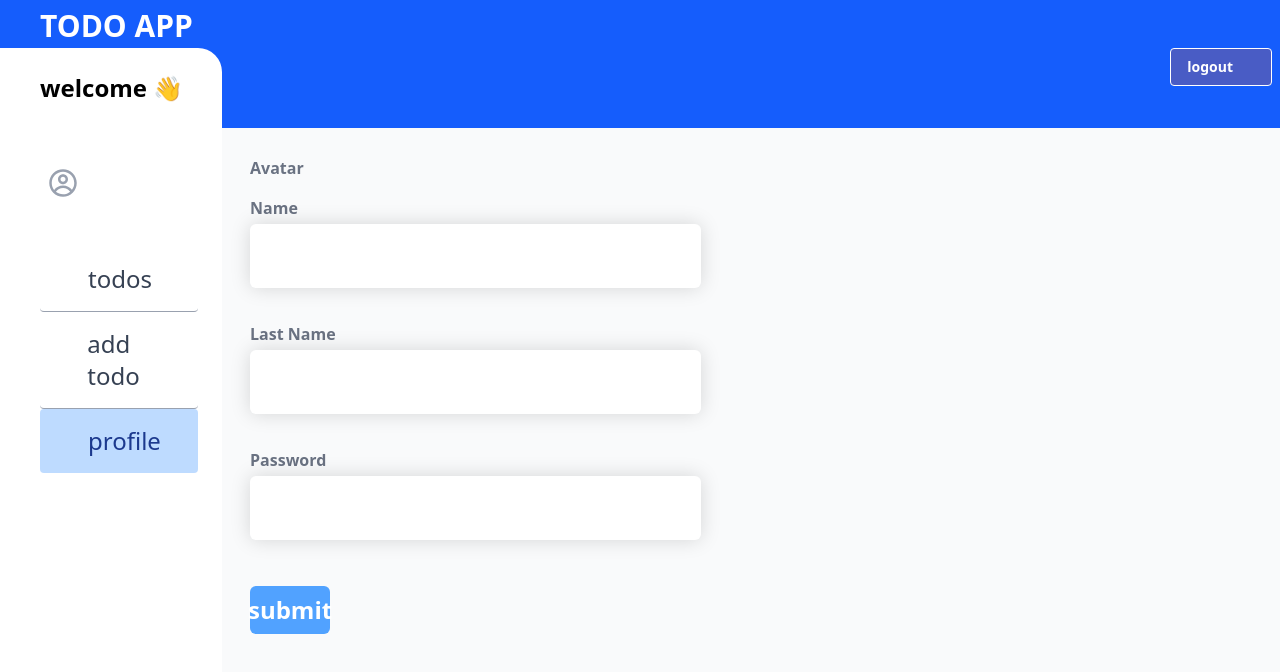
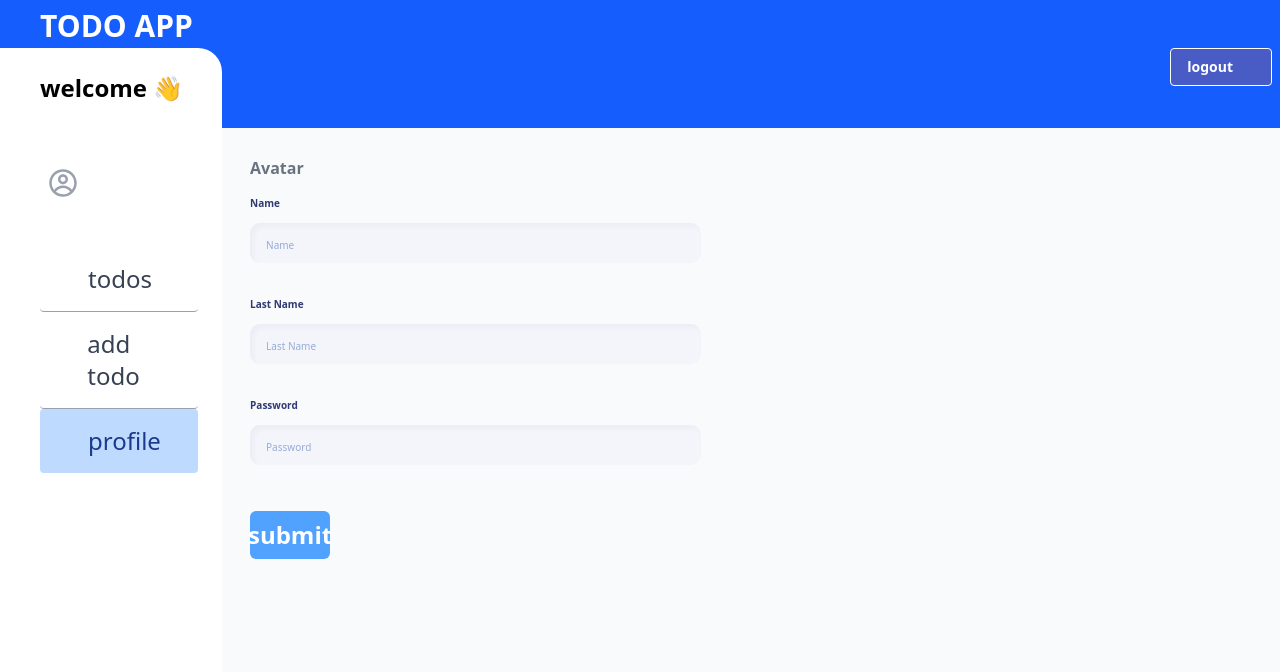
Before and after one commit to shahryar78f/todo-app, a Next.js app: page /profile in a window 1280 px wide. Shown: the top 672 px of the page. Built offline with nearby package versions, Linux system fonts and the light colour scheme; no server answers; sample sign-in values are in the browser's storage; some icons are missing.

Commit message:
refactor: Integrate `Input` component in `ProfileForm` for improved input handling and UI consistency

```diff
--- a/src/app/profile/_components/ProfileForm.tsx
+++ b/src/app/profile/_components/ProfileForm.tsx
@@ -8,6 +8,7 @@ import { toast } from 'react-toastify';
 import { ProfileFormData, profileSchema } from './schema';
 import Image from 'next/image';
 import Button from '@/components/ui/Button';
+import Input from '@/components/ui/Input';
 
 interface ProfileFormProps {
   defaultValues?: {
@@ -124,38 +125,29 @@ function ProfileForm({ defaultValues, editMode = false, onCancel }: ProfileFormP
       </div>
       <div className="flex flex-col gap-3">
         <div className="flex flex-col gap-1">
-          <label htmlFor="name" className="text-gray-500 text-base font-semibold">
-            Name
-          </label>
-          <input
+          <Input
+            label="Name"
             type="text"
-            id="name"
-            className="bg-white shadow-[0_0_20px_rgba(0,0,0,0.15)] p-2 h-16 text-2xl rounded-[6px] focus:outline-none text-gray-700 font-bold"
+            placeholder="Name"
             {...register('name')}
           />
           <p className="min-h-[18px] text-sm text-red-500">{errors.name?.message}</p>
         </div>
         <div className="flex flex-col gap-1">
-          <label htmlFor="lastName" className="text-gray-500 text-base font-semibold">
-            Last Name
-          </label>
-          <input
+          <Input
+            label="Last Name"
             type="text"
-            id="lastName"
-            className="bg-white shadow-[0_0_20px_rgba(0,0,0,0.15)] p-2 h-16 text-2xl rounded-[6px] focus:outline-none text-gray-700 font-bold"
+            placeholder="Last Name"
             {...register('lastName')}
           />
           <p className="min-h-[18px] text-sm text-red-500">{errors.lastName?.message}</p>
         </div>
         {!editMode && (
           <div className="flex flex-col gap-1">
-            <label htmlFor="password" className="text-gray-500 text-base font-semibold">
-              Password
-            </label>
-            <input
+            <Input
+              label="Password"
               type="password"
-              id="password"
-              className="bg-white shadow-[0_0_20px_rgba(0,0,0,0.15)] p-2 h-16 text-2xl  rounded-[6px] focus:outline-none text-gray-700 font-bold"
+              placeholder="Password"
               {...register('password')}
             />
             <p className="min-h-[18px] text-sm text-red-500">{errors.password?.message}</p>
```
